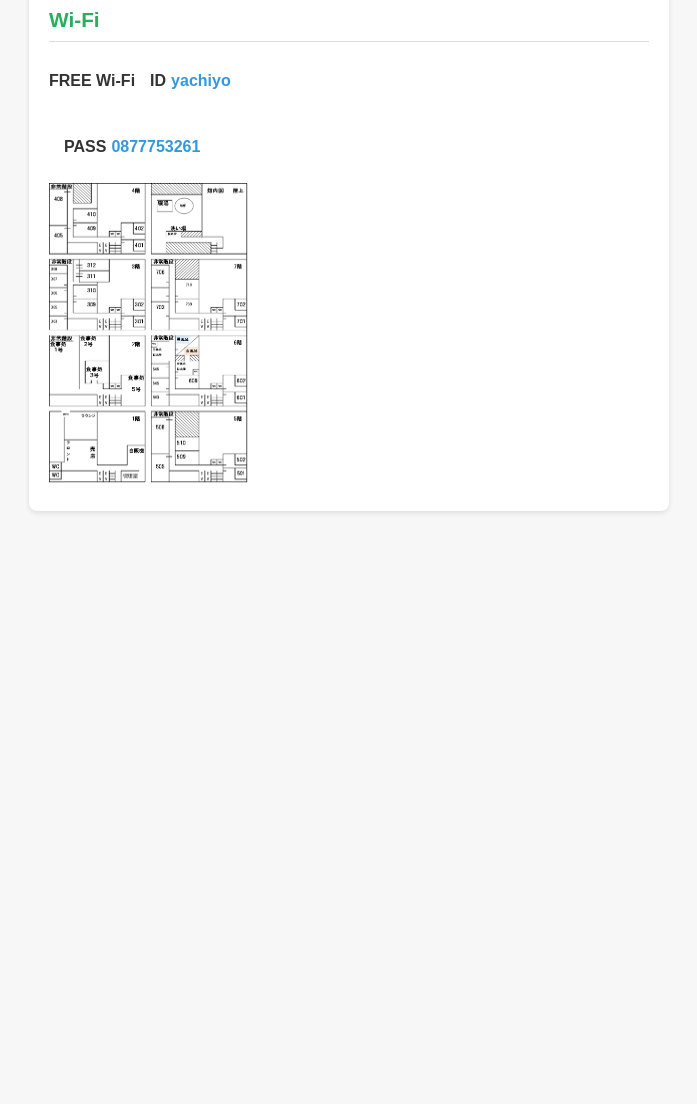
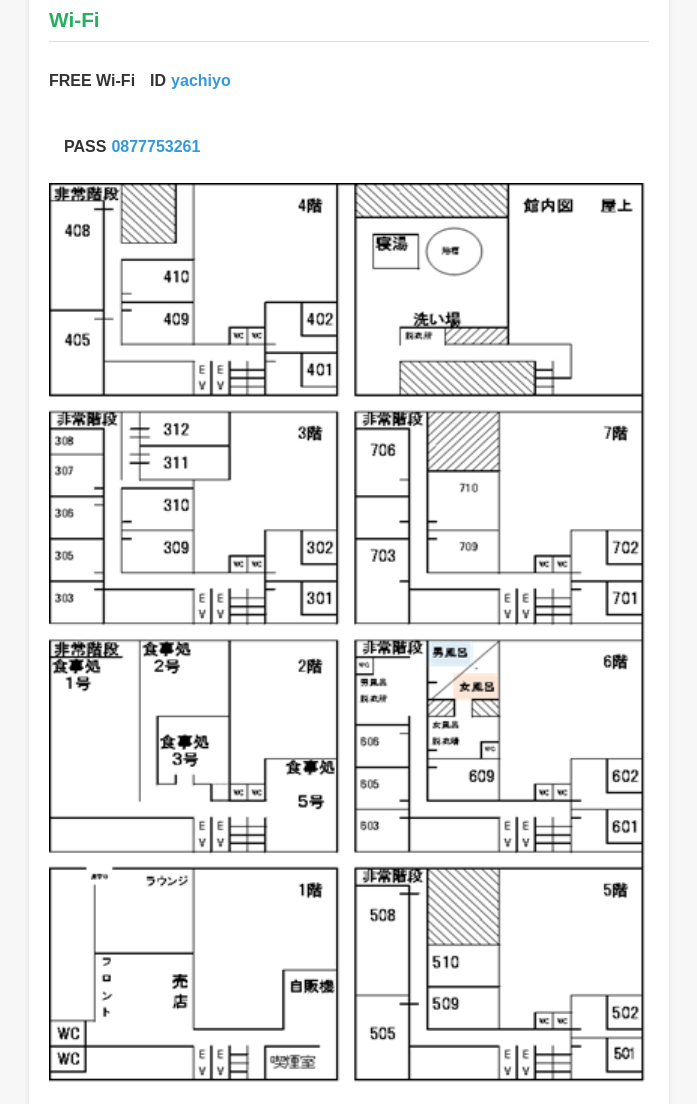
Before and after one commit to KonpiraYachiyo/yachiyo, a plain HTML site: page index.htm in a window 1280 px wide. Shown: the part 1852-2956 px from the top of the page, without its empty margins (291-988 px from the left). Before the commit the page ends 2383 px from the top, so only its background shows below. Drawn offline with Linux system fonts and the light colour scheme.

Commit message:
Update index.htm

```diff
--- a/index.htm
+++ b/index.htm
@@ -219,7 +219,7 @@
                 <p class="value">0877753261</p>
             </div>
         </section>
-<img src="八千代館内図.png" alt="サンプル画像" width="200" height="300">
+<img src="八千代館内図.png" alt="サンプル画像" width="600" height="900">
 
     </div>
 </body>
```
